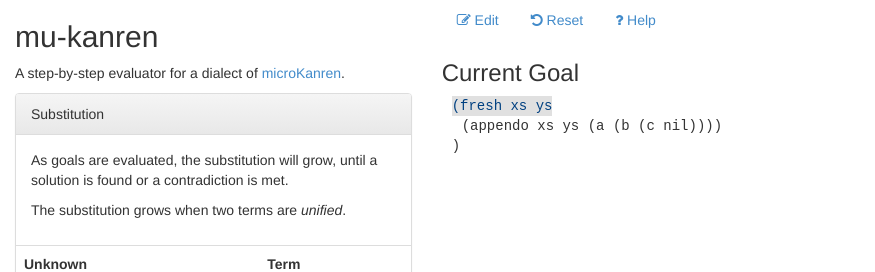
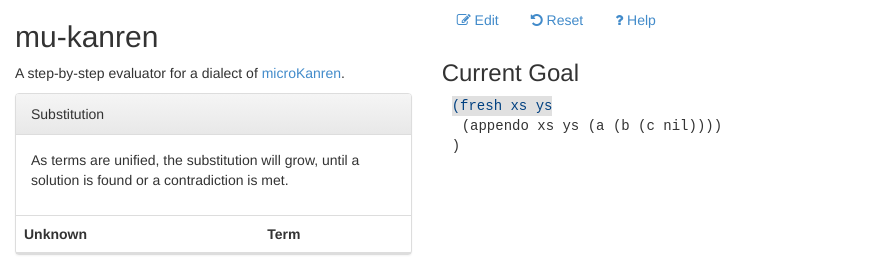
Before and after one commit to paf31/mu-kanren, a website: page index.html in a window 1280 px wide. Shown: the top 272 px of the page, 0-875 px from the left. Drawn offline with Linux system fonts and the light colour scheme.

Commit message:
Update index.html

```diff
--- a/index.html
+++ b/index.html
@@ -30,8 +30,7 @@
           <div id="subst" class="panel panel-default">
             <div class="panel-heading">Substitution</div>
             <div class="panel-body">
-              <p>As goals are evaluated, the substitution will grow, until a solution is found or a contradiction is met.</p>
-              <p>The substitution grows when two terms are <em>unified</em>.</p>
+              <p>As terms are unified, the substitution will grow, until a solution is found or a contradiction is met.</p>
             </div>
 
             <table class="table">
```
